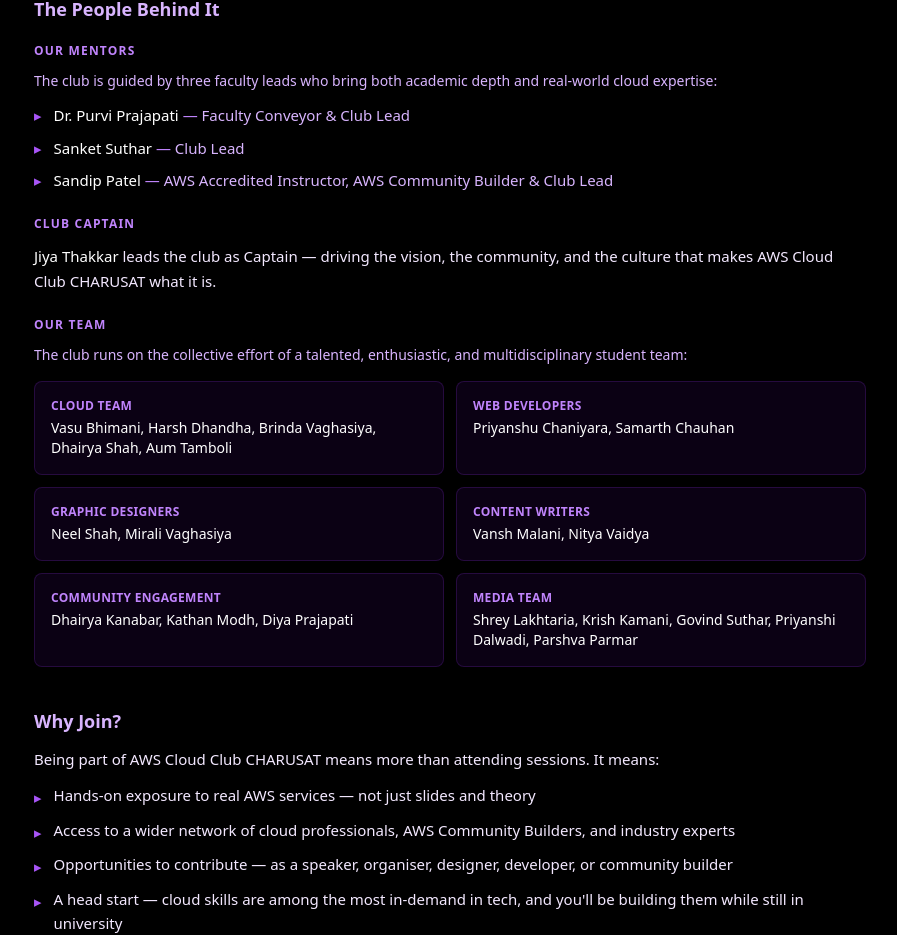
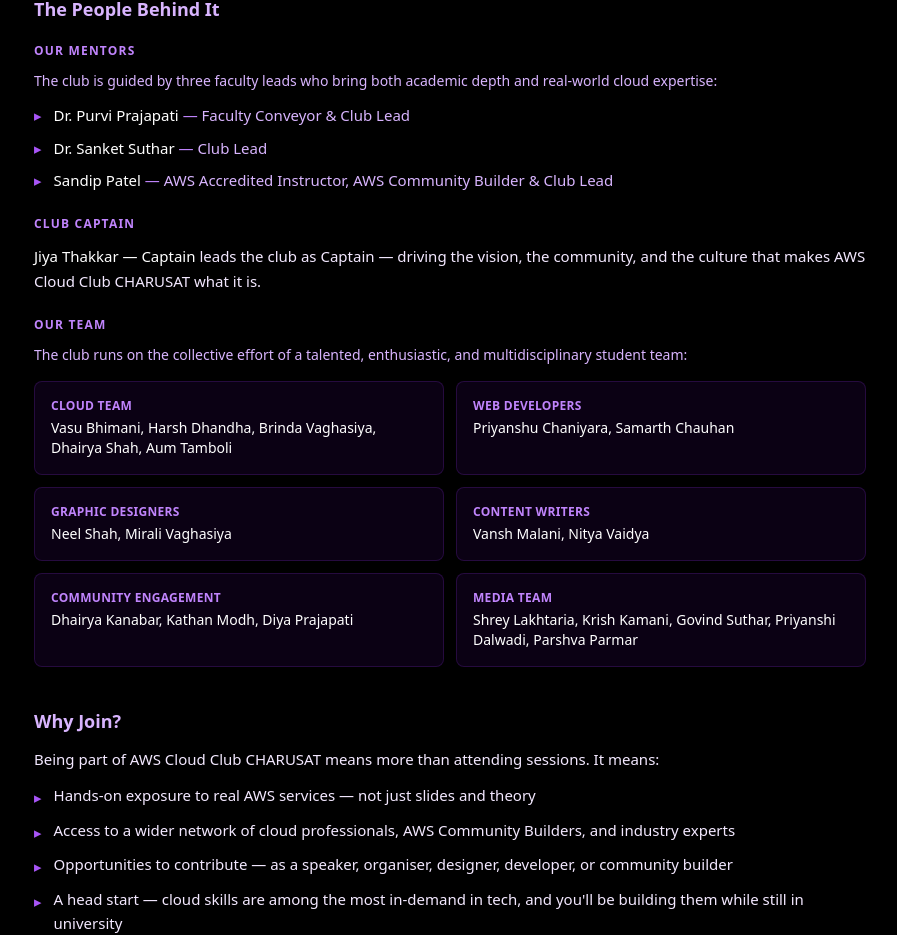
Before and after one commit to Webmaster-CHARUSAT/aws-cloud-club-cspit-charusat, a Next.js app: page /knowledge-center/aws-blogs in a window 1280 px wide. Shown: the part 1557-2492 px from the top of the page, without its empty margins (190-1087 px from the left). Built offline with nearby package versions, Linux system fonts and the light colour scheme.

Commit message:
Add honorifics and role labels to team names
Prefix Sanket Suthar with "Dr." and append a Captain label to Jiya Thakkar across the UI.

```diff
--- a/app/knowledge-center/aws-blogs/page.tsx
+++ b/app/knowledge-center/aws-blogs/page.tsx
@@ -165,7 +165,7 @@
                 <ul className="space-y-2">
                   {[
                     { name: "Dr. Purvi Prajapati", role: "Faculty Conveyor & Club Lead" },
-                    { name: "Sanket Suthar", role: "Club Lead" },
+                    { name: "Dr. Sanket Suthar", role: "Club Lead" },
                     { name: "Sandip Patel", role: "AWS Accredited Instructor, AWS Community Builder & Club Lead" },
                   ].map((m) => (
                     <li key={m.name} className="flex gap-3">
@@ -184,7 +184,7 @@
               <div className="mb-6">
                 <p className="text-xs font-semibold text-purple-400 uppercase tracking-widest mb-3">Club Captain</p>
                 <p>
-                  <span className="font-medium text-white">Jiya Thakkar</span> leads the club as Captain — driving the vision, the community, and the culture that makes AWS Cloud Club CHARUSAT what it is.
+                  <span className="font-medium text-white">Jiya Thakkar — Captain</span> leads the club as Captain — driving the vision, the community, and the culture that makes AWS Cloud Club CHARUSAT what it is.
                 </p>
               </div>
 
--- a/components/Captains.tsx
+++ b/components/Captains.tsx
@@ -4,7 +4,7 @@
 
 const people = [
   {
-    name: "Jiya Thakkar",
+    name: "Jiya Thakkar - Captain",
     role: "Club Captain",
     imageUrl: "/images/team/members/jiyaT.jpg",
     gitHub: "https://github.com",
--- a/components/Mentors.tsx
+++ b/components/Mentors.tsx
@@ -12,7 +12,7 @@
     linkedinUrl: "https://www.linkedin.com",
   },
   {
-    name: "Sanket Suthar",
+    name: "Dr. Sanket Suthar",
     role: "Club Lead",
     imageUrl: "/images/team/ss.jpeg",
     gitHub: "#",
```
